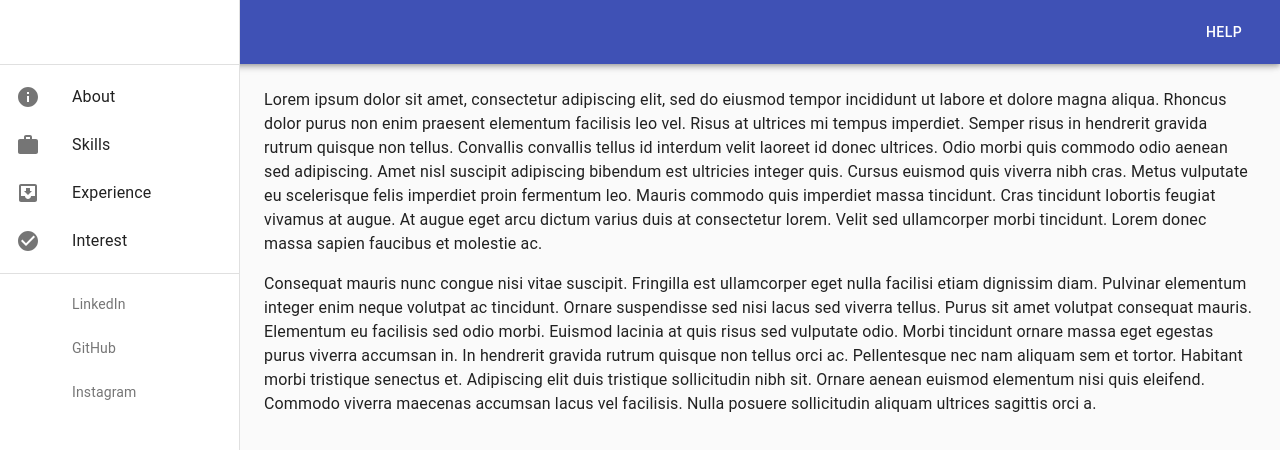
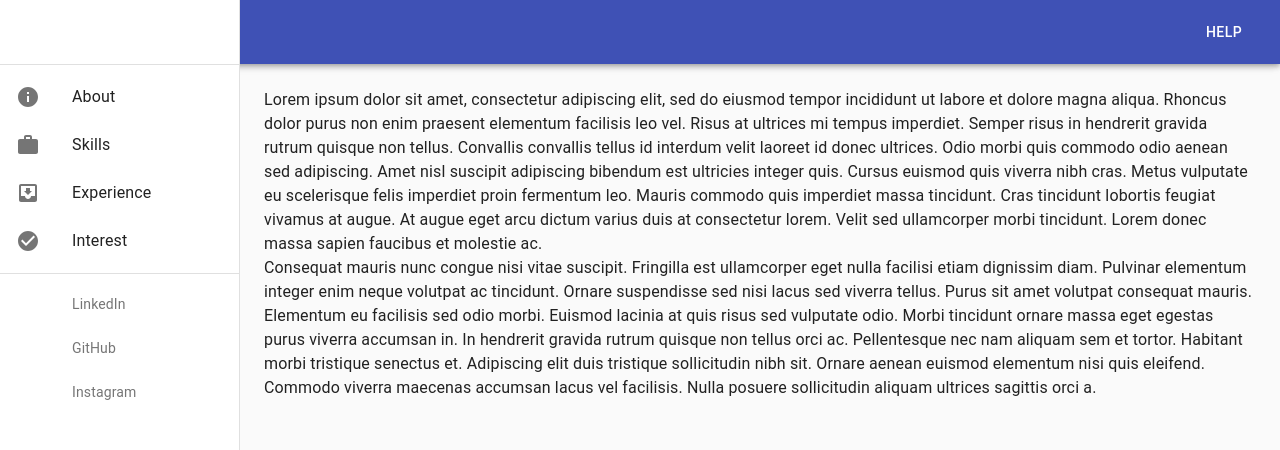
Before and after one commit to abheepsapattnaik/APrepo, a React (Create React App) app: page / in a window 1280 px wide. Shown: the top 450 px of the page. Built offline with nearby package versions, Linux system fonts and the light colour scheme.

Commit message:
Abheepsa - Adds initial route

```diff
--- a/package.json
+++ b/package.json
@@ -11,6 +11,7 @@
     "react": "^17.0.1",
     "react-dom": "^17.0.1",
     "react-redux": "^7.2.2",
+    "react-router-dom": "^5.2.0",
     "react-scripts": "4.0.3",
     "redux": "^4.0.5",
     "redux-devtools-extension": "^2.13.9",
--- a/src/common/component/App.js
+++ b/src/common/component/App.js
@@ -1,6 +1,7 @@
 import './App.css';
 import {createMuiTheme, MuiThemeProvider} from '@material-ui/core';
 import SideNavBar from "../../presentation/component/SideNavBar";
+import {HashRouter, Route, Switch} from 'react-router-dom';
 
 const theme = createMuiTheme({
         palette: {
@@ -13,9 +14,11 @@ const theme = createMuiTheme({
 
 const App = () => (
     <MuiThemeProvider theme={theme}>
-        <div className="App">
-            <SideNavBar></SideNavBar>
-        </div>
+        <HashRouter>
+            <Switch>
+                <Route exact path="/" component={SideNavBar}/>
+            </Switch>
+        </HashRouter>
     </MuiThemeProvider>
 );
 
--- a/src/presentation/component/About.js
+++ b/src/presentation/component/About.js
@@ -1,8 +1,30 @@
+import Typography from "@material-ui/core/Typography";
+
 const About = () => {
-    return (
-        <div>
-            <h1>Image Slider</h1>
-        </div>
+    return (<div>
+            <Typography >
+                Lorem ipsum dolor sit amet, consectetur adipiscing elit, sed do eiusmod tempor incididunt
+                ut labore et dolore magna aliqua. Rhoncus dolor purus non enim praesent elementum
+                facilisis leo vel. Risus at ultrices mi tempus imperdiet. Semper risus in hendrerit
+                gravida rutrum quisque non tellus. Convallis convallis tellus id interdum velit laoreet id
+                donec ultrices. Odio morbi quis commodo odio aenean sed adipiscing. Amet nisl suscipit
+                adipiscing bibendum est ultricies integer quis. Cursus euismod quis viverra nibh cras.
+                Metus vulputate eu scelerisque felis imperdiet proin fermentum leo. Mauris commodo quis
+                imperdiet massa tincidunt. Cras tincidunt lobortis feugiat vivamus at augue. At augue eget
+                arcu dictum varius duis at consectetur lorem. Velit sed ullamcorper morbi tincidunt. Lorem
+                donec massa sapien faucibus et molestie ac.
+            </Typography>
+            <Typography >
+                Consequat mauris nunc congue nisi vitae suscipit. Fringilla est ullamcorper eget nulla
+                facilisi etiam dignissim diam. Pulvinar elementum integer enim neque volutpat ac
+                tincidunt. Ornare suspendisse sed nisi lacus sed viverra tellus. Purus sit amet volutpat
+                consequat mauris. Elementum eu facilisis sed odio morbi. Euismod lacinia at quis risus sed
+                vulputate odio. Morbi tincidunt ornare massa eget egestas purus viverra accumsan in. In
+                hendrerit gravida rutrum quisque non tellus orci ac. Pellentesque nec nam aliquam sem et
+                tortor. Habitant morbi tristique senectus et. Adipiscing elit duis tristique sollicitudin
+                nibh sit. Ornare aenean euismod elementum nisi quis eleifend. Commodo viverra maecenas
+                accumsan lacus vel facilisis. Nulla posuere sollicitudin aliquam ultrices sagittis orci a.
+            </Typography></div>
     );
 };
 
--- /dev/null
+++ b/src/presentation/component/MainContent.js
@@ -0,0 +1,25 @@
+import React from 'react';
+import {makeStyles} from '@material-ui/core/styles';
+import About from "./About";
+
+const useStyles = makeStyles((theme) => ({
+    root: {
+        flexGrow: 1,
+    },
+    menuButton: {
+        marginRight: theme.spacing(2),
+    },
+    title: {
+        flexGrow: 1,
+    },
+}));
+
+export default function MainContent() {
+    const classes = useStyles();
+
+    return (
+        <div className={classes.root}>
+            <About/>
+        </div>
+    );
+}
--- a/src/presentation/component/SideNavBar.js
+++ b/src/presentation/component/SideNavBar.js
@@ -11,6 +11,8 @@ import ListItemText from '@material-ui/core/ListItemText';
 import AppTopBar from './AppTopBar';
 import {Link} from '@material-ui/core';
 import {iconMap, linkMap, navTabs, redirectTabs} from '../../utils/TabTypes';
+import About from "./About";
+import MainContent from "./MainContent";
 
 const drawerWidth = 240;
 
@@ -84,29 +86,7 @@ export default function SideNavBar() {
             </Drawer>
             <main className={classes.content}>
                 <div className={classes.toolbar}/>
-                <Typography paragraph>
-                    Lorem ipsum dolor sit amet, consectetur adipiscing elit, sed do eiusmod tempor incididunt
-                    ut labore et dolore magna aliqua. Rhoncus dolor purus non enim praesent elementum
-                    facilisis leo vel. Risus at ultrices mi tempus imperdiet. Semper risus in hendrerit
-                    gravida rutrum quisque non tellus. Convallis convallis tellus id interdum velit laoreet id
-                    donec ultrices. Odio morbi quis commodo odio aenean sed adipiscing. Amet nisl suscipit
-                    adipiscing bibendum est ultricies integer quis. Cursus euismod quis viverra nibh cras.
-                    Metus vulputate eu scelerisque felis imperdiet proin fermentum leo. Mauris commodo quis
-                    imperdiet massa tincidunt. Cras tincidunt lobortis feugiat vivamus at augue. At augue eget
-                    arcu dictum varius duis at consectetur lorem. Velit sed ullamcorper morbi tincidunt. Lorem
-                    donec massa sapien faucibus et molestie ac.
-                </Typography>
-                <Typography paragraph>
-                    Consequat mauris nunc congue nisi vitae suscipit. Fringilla est ullamcorper eget nulla
-                    facilisi etiam dignissim diam. Pulvinar elementum integer enim neque volutpat ac
-                    tincidunt. Ornare suspendisse sed nisi lacus sed viverra tellus. Purus sit amet volutpat
-                    consequat mauris. Elementum eu facilisis sed odio morbi. Euismod lacinia at quis risus sed
-                    vulputate odio. Morbi tincidunt ornare massa eget egestas purus viverra accumsan in. In
-                    hendrerit gravida rutrum quisque non tellus orci ac. Pellentesque nec nam aliquam sem et
-                    tortor. Habitant morbi tristique senectus et. Adipiscing elit duis tristique sollicitudin
-                    nibh sit. Ornare aenean euismod elementum nisi quis eleifend. Commodo viverra maecenas
-                    accumsan lacus vel facilisis. Nulla posuere sollicitudin aliquam ultrices sagittis orci a.
-                </Typography>
+                <MainContent/>
             </main>
         </div>
     );
```
